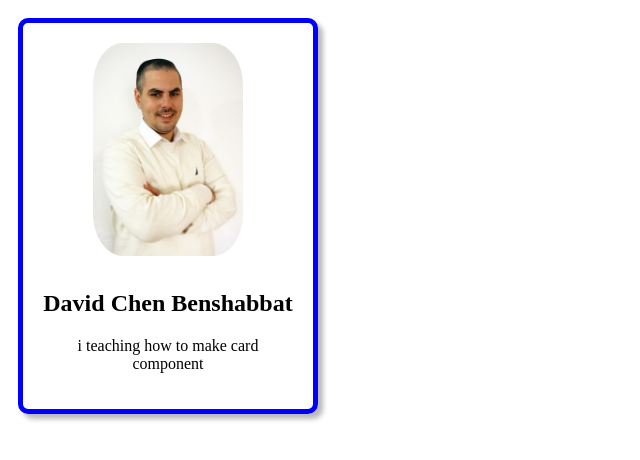
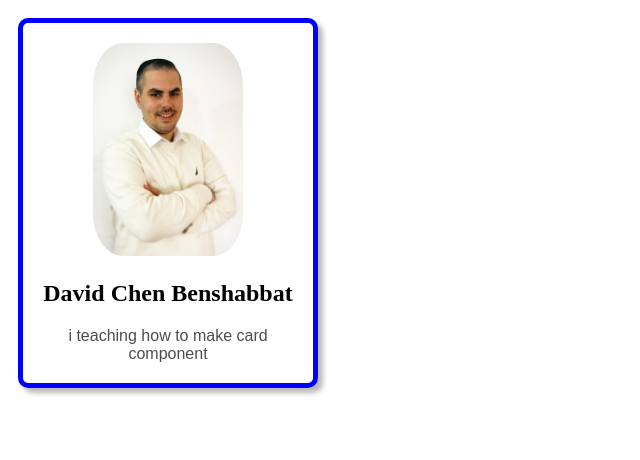
Before and after one commit to benshabbat/TutorialReact, a React (Vite) app in the folder my-react-app/: page / in a window 1280 px wide. Shown: the top 460 px of the page, without its empty margins (0-640 px from the left). Built offline with nearby package versions, Linux system fonts and the light colour scheme.

Commit message:
done css for card

```diff
--- a/my-react-app/src/components/Card.jsx
+++ b/my-react-app/src/components/Card.jsx
@@ -3,8 +3,8 @@ const Card = () => {
   return (
     <div className="card">
         <img src={img_my_profile} alt="my profile" className="card-img"></img>
-        <h2>David Chen Benshabbat</h2>
-        <p>i teaching how to make card component</p>
+        <h2 className="card-name">David Chen Benshabbat</h2>
+        <p className="card-text">i teaching how to make card component</p>
     </div>
   )
 }
--- a/my-react-app/src/index.css
+++ b/my-react-app/src/index.css
@@ -14,3 +14,13 @@
   border-radius: 20%;
   margin-bottom: 10px;
 }
+.card .card-img{
+font-family: Arial, Helvetica, sans-serif;
+margin: 0;
+color: hsl(0, 0%, 10%);
+}
+.card .card-text{
+font-family: Arial, Helvetica, sans-serif;
+margin: 0;
+color: hsl(0, 0%, 30%);
+}
```
